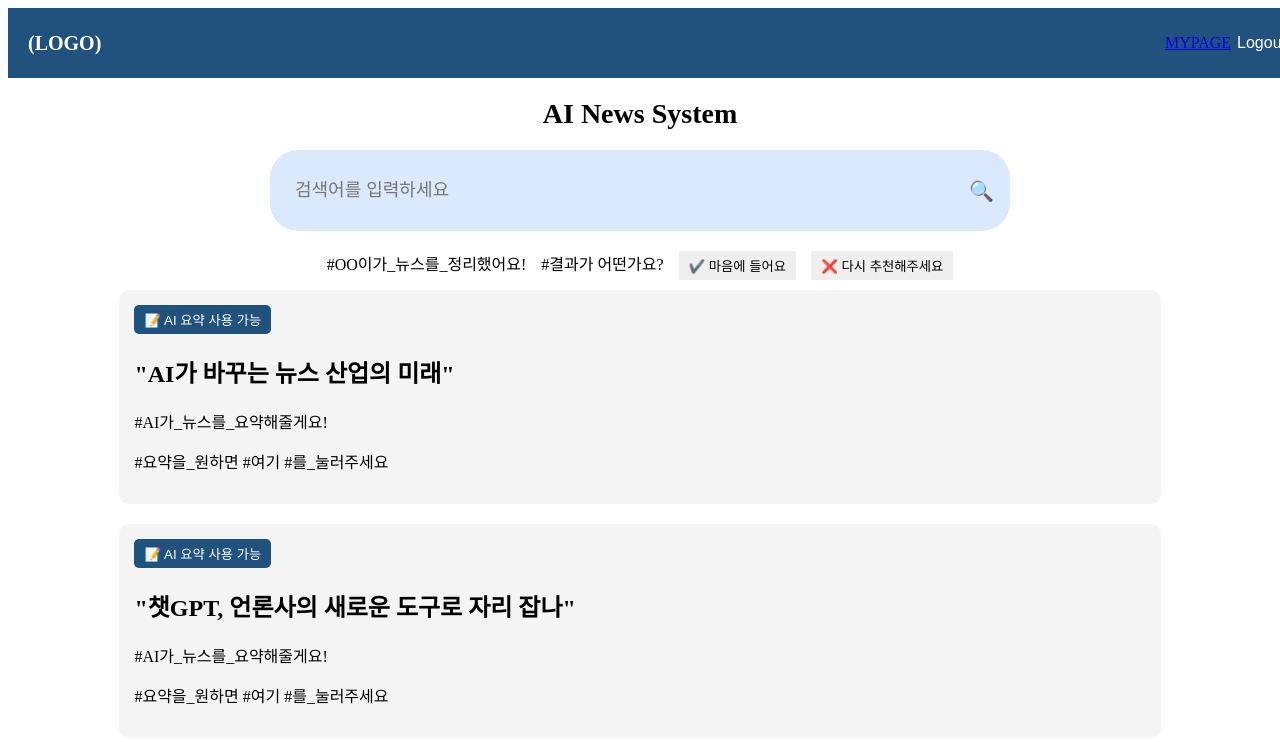
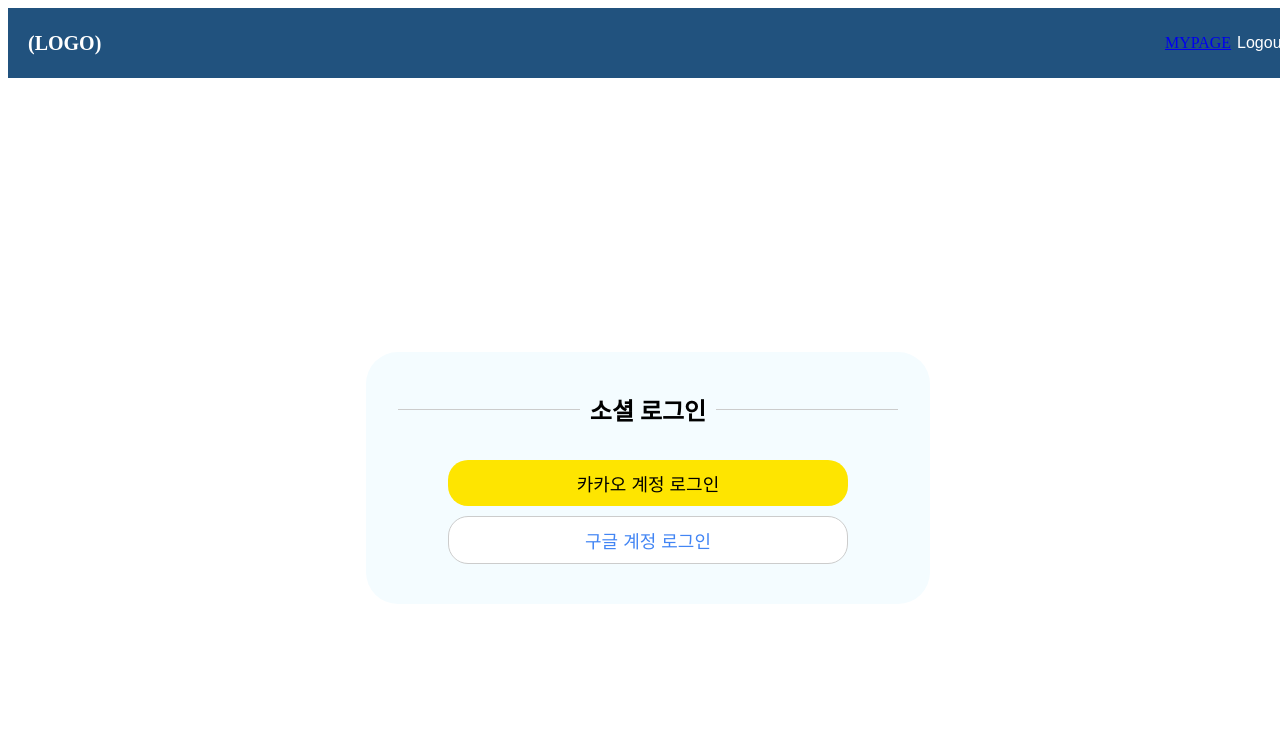
Before and after one commit to lg-cns-am-1-mini6/FE, a React (Vite) app in the folder news_app/: page / in a window 1280 px wide. Shown: the top 742 px of the page. Built offline with nearby package versions, Linux system fonts and the light colour scheme.

Commit message:
feat: 로그인, 마이페이지 추가

```diff
--- a/news_app/src/App.jsx
+++ b/news_app/src/App.jsx
@@ -1,12 +1,16 @@
 import React from "react";
 import Header from "./components/Header.jsx";
 import NewsSearch from "./components/NewsSearch.jsx";
+import BasicPage from "./components/basicPage.jsx";
+import Login from "./components/Login.jsx";
 
 function App() {
   return (
     <div>
       <Header />
-      <NewsSearch />
+      {/* {<NewsSearch />} */}
+      {/* <BasicPage /> */}
+      {<Login />}
     </div>
   );
 }
--- /dev/null
+++ b/news_app/src/components/BasicPage.css
@@ -0,0 +1,21 @@
+.basic-page {
+  display: flex;
+  align-items: center;
+  justify-content: center;
+  height: 100vh;
+  width: 100vw;
+}
+
+.basic-title {
+  font-size: 3rem;
+}
+
+.basic-hashtags {
+  margin: 5px 0;
+  color: grey;
+  font-size: 1.2rem;
+}
+
+.basic-hashtags p {
+  margin: 3px;
+}
--- /dev/null
+++ b/news_app/src/components/BasicPage.jsx
@@ -0,0 +1,40 @@
+import { useState } from "react";
+import "./BasicPage.css";
+
+export default function BasicPage() {
+  const [username, setUsername] = useState("hong");
+  const [login, setLogin] = useState(false);
+  const [query, setQuery] = useState("");
+
+  return (
+    <div className="basic-page">
+      <div className="news-container">
+        <h1 className="basic-title">AI News System</h1>
+        <div className="search-box">
+          <input
+            type="text"
+            placeholder="검색어를 입력하세요"
+            onChange={(e) => setQuery(e.target.value)}
+          />
+          <button>🔍</button>
+        </div>
+        <div className="basic-hashtags">
+          {!login && (
+            <>
+              <p>#로그인_시_다양한_기능을_이용할_수_있습니다</p>
+              <p>#로그인_버튼은_우측_상단에_있어요!</p>
+            </>
+          )}
+
+          {login && (
+            <>
+              <p>{username}님은 이런 검색어를 #가장_많이 찾아보셨어요!</p>
+              <p>#예시_키워드 #예시_키워드 #예시_키워드</p>
+            </>
+          )}
+          <button onClick={() => setLogin(!login)}>로그인 테스트</button>
+        </div>
+      </div>
+    </div>
+  );
+}
--- /dev/null
+++ b/news_app/src/components/Login.css
@@ -0,0 +1,65 @@
+.login-container {
+  display: flex;
+  align-items: center;
+  justify-content: center;
+  height: 100vh;
+  width: 100vw;
+}
+
+.loginbox {
+  background-color: #f4fcff;
+  padding: 20px;
+  border-radius: 2rem;
+  text-align: center;
+  width: 500px;
+  padding: 2.5rem 2rem;
+  margin: auto;
+}
+
+.login-text-art {
+  display: flex;
+  align-items: center;
+  justify-content: center;
+  gap: 10px;
+  margin-bottom: 15px;
+  font-weight: bold;
+  font-size: 24px;
+}
+
+.horizonalBar {
+  flex-grow: 1;
+  height: 1px;
+  background-color: #ccc;
+}
+
+.login-buttons {
+  display: flex;
+  flex-direction: column;
+  gap: 10px;
+  align-items: center;
+  justify-content: center;
+}
+
+.login-buttons button {
+  width: 80%;
+  padding: 10px;
+  border: none;
+  border-radius: 20px;
+  font-size: 18px;
+  cursor: pointer;
+}
+
+.login-buttons button:first-child {
+  background-color: #fee500;
+  color: #000;
+  display: flex;
+  align-items: center;
+  justify-content: center;
+  gap: 8px;
+}
+
+.login-buttons button:last-child {
+  background-color: #fff;
+  color: #4285f4;
+  border: 1px solid #ccc;
+}
--- /dev/null
+++ b/news_app/src/components/Login.jsx
@@ -0,0 +1,22 @@
+import "./Login.css";
+
+export default function Login() {
+  return (
+    <>
+      <div className="login-container">
+        <div className="loginbox">
+          <div className="login-text-art">
+            <span className="horizonalBar"></span>
+            <span>소셜 로그인</span>
+            <span className="horizonalBar"></span>
+          </div>
+          <br></br>
+          <div className="login-buttons">
+            <button>카카오 계정 로그인</button>
+            <button>구글 계정 로그인</button>
+          </div>
+        </div>
+      </div>
+    </>
+  );
+}
```
